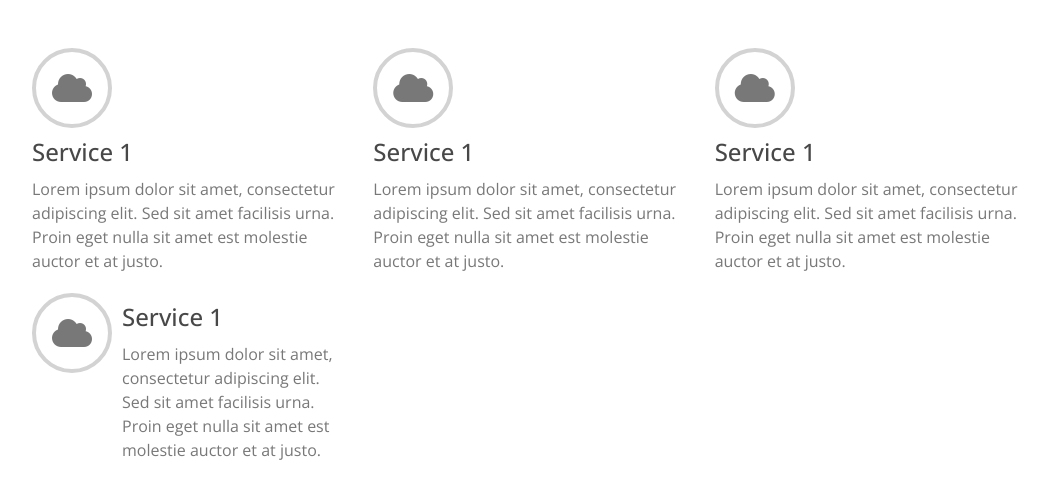
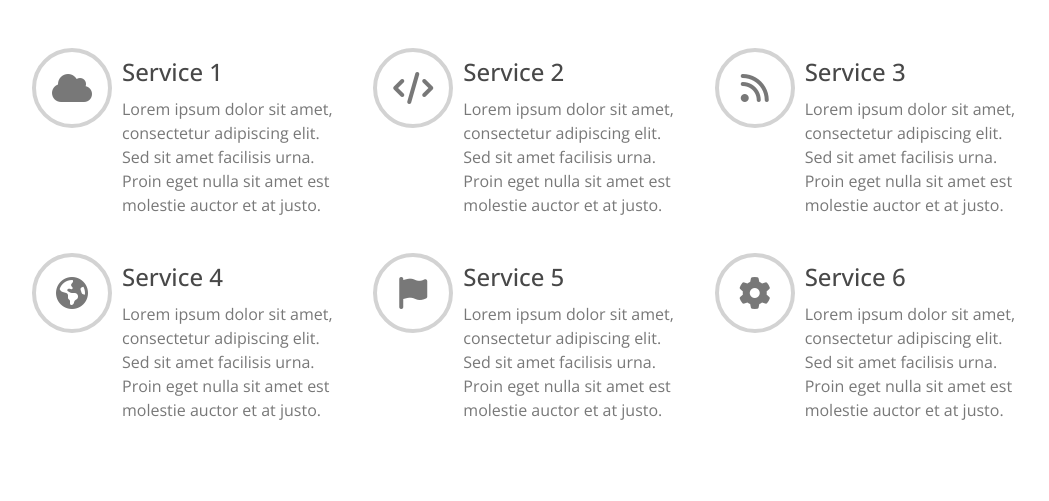
Before and after one commit to Elenaegr/groupsixlasalle, a website: page index.html in a window 1280 px wide. Shown: the whole page, without its empty margins (108-1157 px from the left). Drawn offline with nearby package versions, Linux system fonts and the light colour scheme.

```diff
--- a/index.html
+++ b/index.html
@@ -97,46 +97,14 @@
         <div class="container">
             <div class="row mb-3">
                 <div class="col-md-4">
-                    <article>
+                    <article class="service-item">
                         <div class="service-icon">
                             <i class="fas fa-cloud fa-2x"></i>
                         </div>
-                        <div class="service-text">
+                        <div class="service-content">
                             <h3>Service 1</h3>
                             <p>Lorem ipsum dolor sit amet, consectetur adipiscing elit. Sed sit amet facilisis urna.
-                                Proin
-                                eget
-                                nulla
-                                sit amet est molestie auctor et at justo.</p>
-                        </div>
-                    </article>
-                </div>
-                <div class="col-md-4">
-                    <article>
-                        <div class="service-icon">
-                            <i class="fas fa-cloud fa-2x"></i>
-                        </div>
-                        <div class="service-text">
-                            <h3>Service 1</h3>
-                            <p>Lorem ipsum dolor sit amet, consectetur adipiscing elit. Sed sit amet facilisis urna.
-                                Proin
-                                eget
-                                nulla
-                                sit amet est molestie auctor et at justo.</p>
-                        </div>
-                    </article>
-                </div>
-                <div class="col-md-4">
-                    <article>
-                        <div class="service-icon">
-                            <i class="fas fa-cloud fa-2x"></i>
-                        </div>
-                        <div class="service-text">
-                            <h3>Service 1</h3>
-                            <p>Lorem ipsum dolor sit amet, consectetur adipiscing elit. Sed sit amet facilisis urna.
-                                Proin
-                                eget
-                                nulla
+                                Proin eget nulla
                                 sit amet est molestie auctor et at justo.</p>
                         </div>
                     </article>
@@ -144,10 +112,62 @@
                 <div class="col-md-4">
                     <article class="service-item">
                         <div class="service-icon">
-                            <i class="fas fa-cloud fa-2x"></i>
+                            <i class="fa-solid fa-code fa-2x"></i>
                         </div>
                         <div class="service-content">
-                            <h3>Service 1</h3>
+                            <h3>Service 2</h3>
+                            <p>Lorem ipsum dolor sit amet, consectetur adipiscing elit. Sed sit amet facilisis urna.
+                                Proin eget nulla
+                                sit amet est molestie auctor et at justo.</p>
+                        </div>
+                    </article>
+                </div>
+                <div class="col-md-4">
+                    <article class="service-item">
+                        <div class="service-icon">
+                            <i class="fa-solid fa-rss fa-2x"></i>
+                        </div>
+                        <div class="service-content">
+                            <h3>Service 3</h3>
+                            <p>Lorem ipsum dolor sit amet, consectetur adipiscing elit. Sed sit amet facilisis urna.
+                                Proin eget nulla
+                                sit amet est molestie auctor et at justo.</p>
+                        </div>
+                    </article>
+                </div>
+                <div class="col-md-4">
+                    <article class="service-item">
+                        <div class="service-icon">
+                            <i class="fa-solid fa-earth-americas fa-2x"></i>
+                        </div>
+                        <div class="service-content">
+                            <h3>Service 4</h3>
+                            <p>Lorem ipsum dolor sit amet, consectetur adipiscing elit. Sed sit amet facilisis urna.
+                                Proin eget nulla
+                                sit amet est molestie auctor et at justo.</p>
+                        </div>
+                    </article>
+                </div>
+                <div class="col-md-4">
+                    <article class="service-item">
+                        <div class="service-icon">
+                            <i class="fa-solid fa-flag fa-2x"></i>
+                        </div>
+                        <div class="service-content">
+                            <h3>Service 5</h3>
+                            <p>Lorem ipsum dolor sit amet, consectetur adipiscing elit. Sed sit amet facilisis urna.
+                                Proin eget nulla
+                                sit amet est molestie auctor et at justo.</p>
+                        </div>
+                    </article>
+                </div>
+                <div class="col-md-4">
+                    <article class="service-item">
+                        <div class="service-icon">
+                            <i class="fa-solid fa-gear fa-2x"></i>
+                        </div>
+                        <div class="service-content">
+                            <h3>Service 6</h3>
                             <p>Lorem ipsum dolor sit amet, consectetur adipiscing elit. Sed sit amet facilisis urna.
                                 Proin eget nulla
                                 sit amet est molestie auctor et at justo.</p>
```
